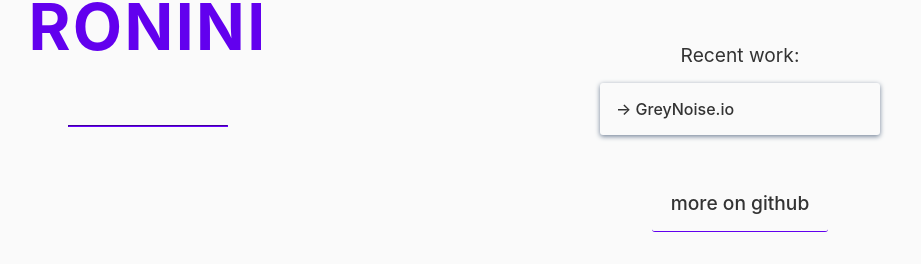
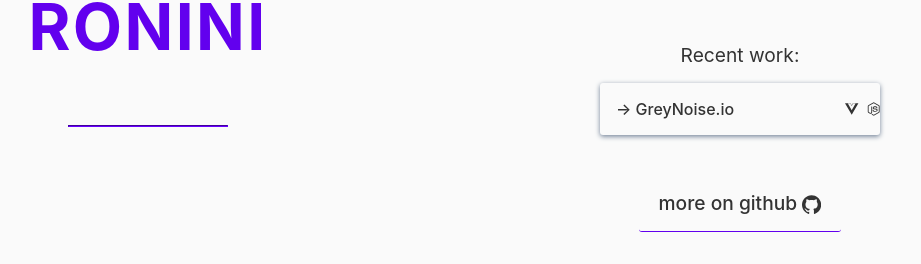
Before and after one commit to Roninii/portfolio, a Nuxt app: page / in a window 1280 px wide. Shown: the part 229-493 px from the top of the page, without its empty margins (196-1117 px from the left). Built offline with nearby package versions, Linux system fonts and the light colour scheme.

Commit message:
add missing icons. Fix alignment

```diff
--- a/assets/style.css
+++ b/assets/style.css
@@ -204,7 +204,7 @@ h2 {
 .projects__project {
   display: flex;
   justify-content: space-between;
-  align-items: baseline;
+  align-items: center;
   width: 50%;
   margin: 1rem 0;
   color: var(--text);
--- a/pages/index.vue
+++ b/pages/index.vue
@@ -27,16 +27,12 @@
           title="ZeroGen Apparel"
           >&rarr; GreyNoise.io</a
         >
-        <i
-          class="fab fa-vuejs icon"
+        <Icon name="simple-icons:vuedotjs" title="Vue.js" role="presentation" />
+        <Icon
+          name="simple-icons:nodedotjs"
+          title="Node.js"
           role="presentation"
-          aria-label="vue.js icon"
-        ></i>
-        <i
-          class="fab fa-node-js icon"
-          role="presentation"
-          aria-label="node.js icon"
-        ></i>
+        />
       </div>
 
       <a
@@ -47,7 +43,11 @@
         title="ronnie's github"
       >
         more on github
-        <i class="fab fa-github projects__github--icon"></i>
+        <Icon
+          name="simple-icons:github"
+          title="Ronini's profile on GitHub"
+          class="projects__github--icon"
+        />
       </a>
     </section>
   </div>
```
